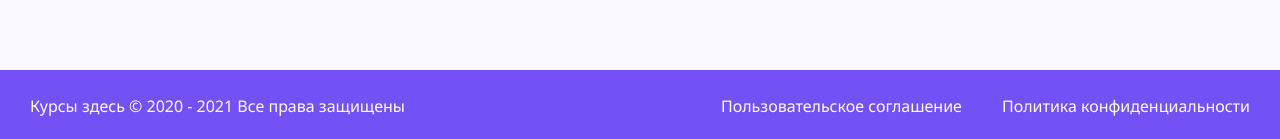
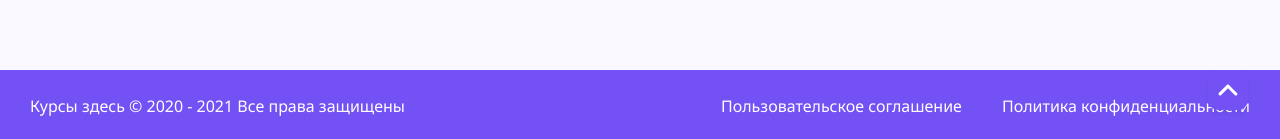
Before and after one commit to yurimikushov/courses, a Next.js app: page /search in a window 1280 px wide. Shown: the part 658-797 px from the top of the page. Built offline with nearby package versions, Linux system fonts and the light colour scheme; no server answers.

Commit message:
feat: added Up component, which scroll page to top

```diff
--- /dev/null
+++ b/src/components/Up/Up.module.css
@@ -0,0 +1,27 @@
+.up {
+  position: fixed;
+  right: 2rem;
+  bottom: 2rem;
+
+  display: flex;
+  align-items: center;
+  justify-content: center;
+
+  width: 2.5rem;
+  height: 2.5rem;
+
+  transition: background-color 0.2s;
+
+  border-radius: 0.625rem;
+
+  background-color: var(--color-primary);
+  box-shadow: 0 4px 4px rgb(0 0 0 / 5%);
+}
+
+.up:hover {
+  background-color: var(--color-primary-hover);
+}
+
+.up svg {
+  fill: var(--color-white);
+}
--- /dev/null
+++ b/src/components/Up/Up.tsx
@@ -0,0 +1,19 @@
+import UpIcon from './assets/up.svg'
+import styles from './Up.module.css'
+
+const Up = (): JSX.Element => {
+  const scrollToTop = (): void => {
+    window.scrollTo({
+      top: 0,
+      behavior: 'smooth',
+    })
+  }
+
+  return (
+    <div className={styles.up} onClick={scrollToTop}>
+      <UpIcon />
+    </div>
+  )
+}
+
+export { Up }
--- a/src/components/index.ts
+++ b/src/components/index.ts
@@ -9,3 +9,4 @@ export { Textarea } from './Textarea/Textarea'
 export { Search } from './Search/Search'
 export { HLine } from './HLine/HLine'
 export { Alert } from './Alert/Alert'
+export { Up } from './Up/Up'
--- a/src/layouts/Layout/Layout.tsx
+++ b/src/layouts/Layout/Layout.tsx
@@ -1,3 +1,4 @@
+import { Up } from '../../components'
 import { LayoutProps } from './Layout.props'
 import { Header } from './Header/Header'
 import { Sidebar } from './Sidebar/Sidebar'
@@ -12,6 +13,7 @@ const Layout = ({ children }: LayoutProps): JSX.Element => (
       {children}
     </main>
     <Footer className={styles.footer} />
+    <Up />
   </div>
 )
 
```
Also changed, not shown: src/components/Up/assets/up.svg (added).
